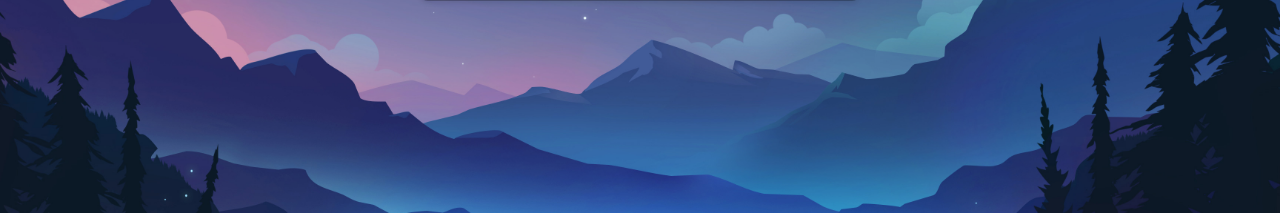
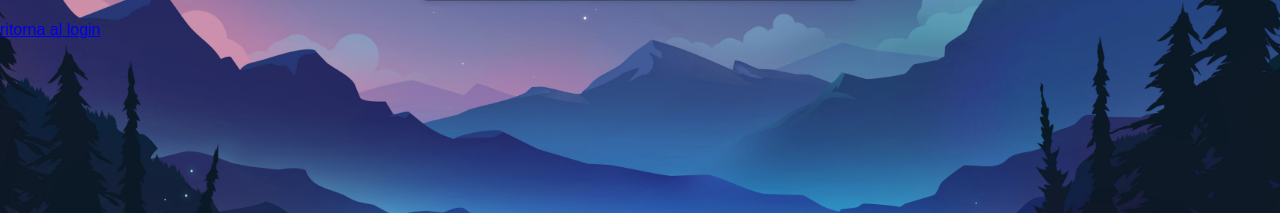
Before and after one commit to Cuco22/progetto_AWS, a PHP site: page /register.php in a window 1280 px wide. Shown: the part 387-600 px from the top of the page. Run offline with PHP 8.4, Linux system fonts and the light colour scheme.

Commit message:
Update register.php

```diff
--- a/register.php
+++ b/register.php
@@ -18,5 +18,6 @@
             <input type="submit" value="Registrati">
         </form>
     </div>
+    <a href="index.php" class="register-link">ritorna al login</a>
 </body>
 </html>
```
